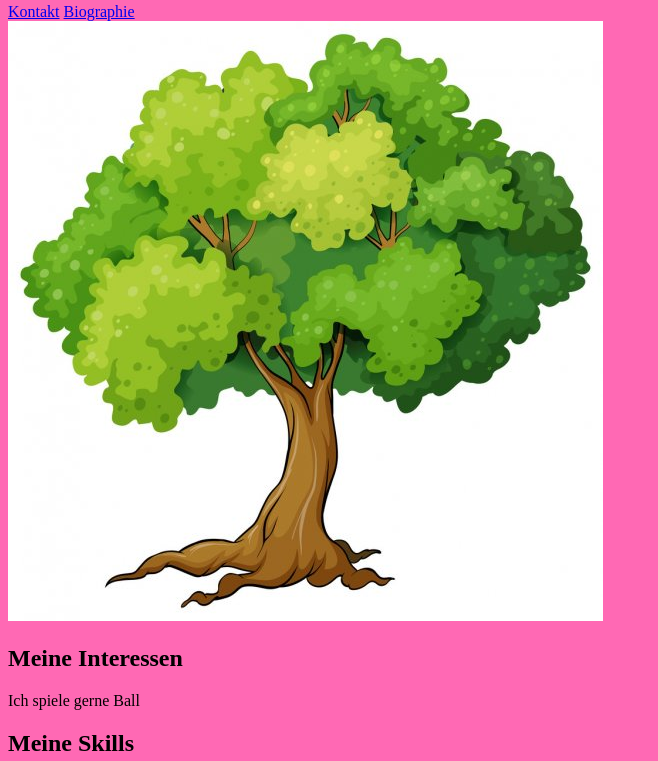
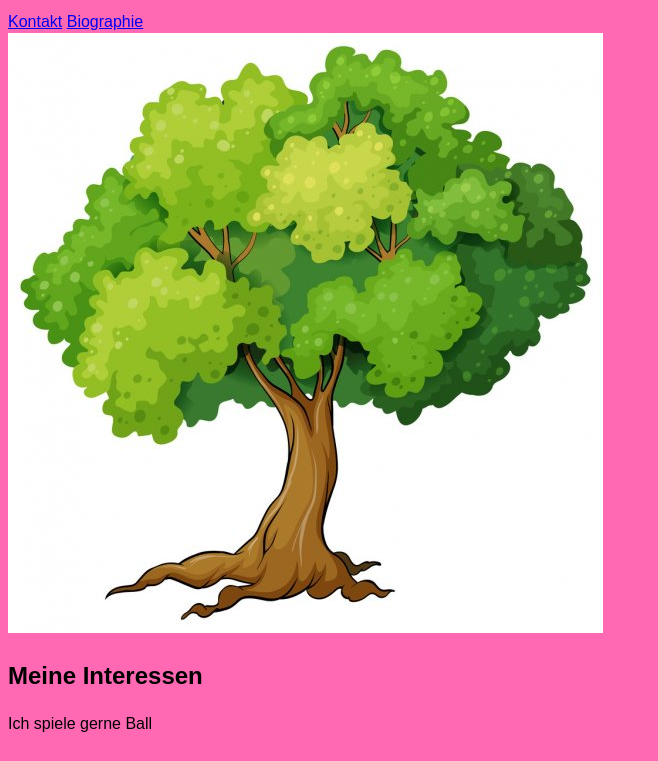
Before and after one commit to pascalweber85/personal-website, a plain HTML site: page index.html in a window 1280 px wide. Shown: the part 77-838 px from the top of the page, without its empty margins (0-658 px from the left). Drawn offline with Linux system fonts and the light colour scheme.

Commit message:
Neue Styles in CSS hinzugefügt

```diff
--- a/styles.css
+++ b/styles.css
@@ -1,3 +1,17 @@
+/* Selector */
+* {
+  box-sizing: border-box;
+}
+
 body {
   background-color: hotpink;
+  font-family: sans-serif, Arial, Helvetica;
+  font-size: 112, 5%;
+  line-height: 1.4;
 }
+
+input,
+button,
+textarea {
+  font-size: inherit;
+}
```
